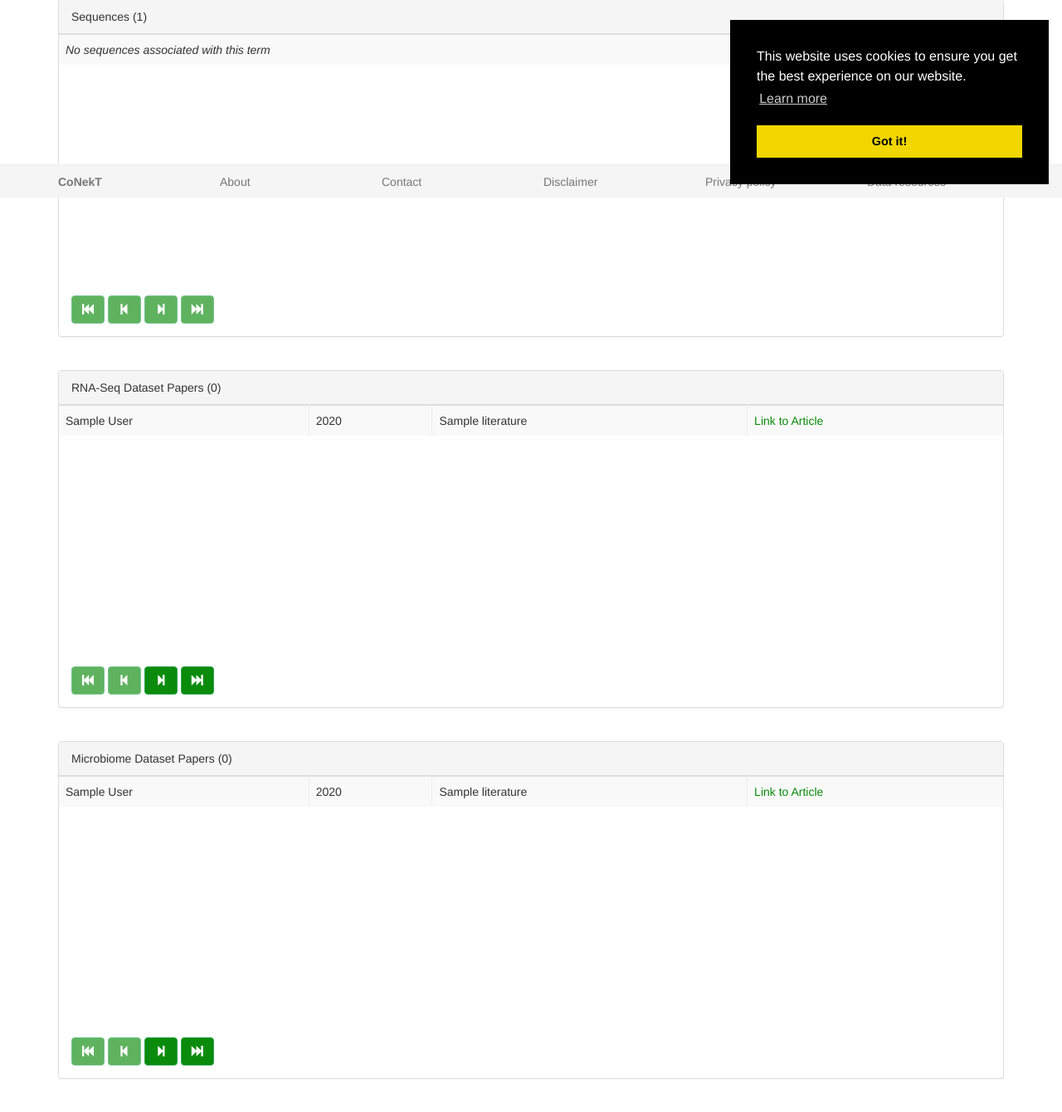
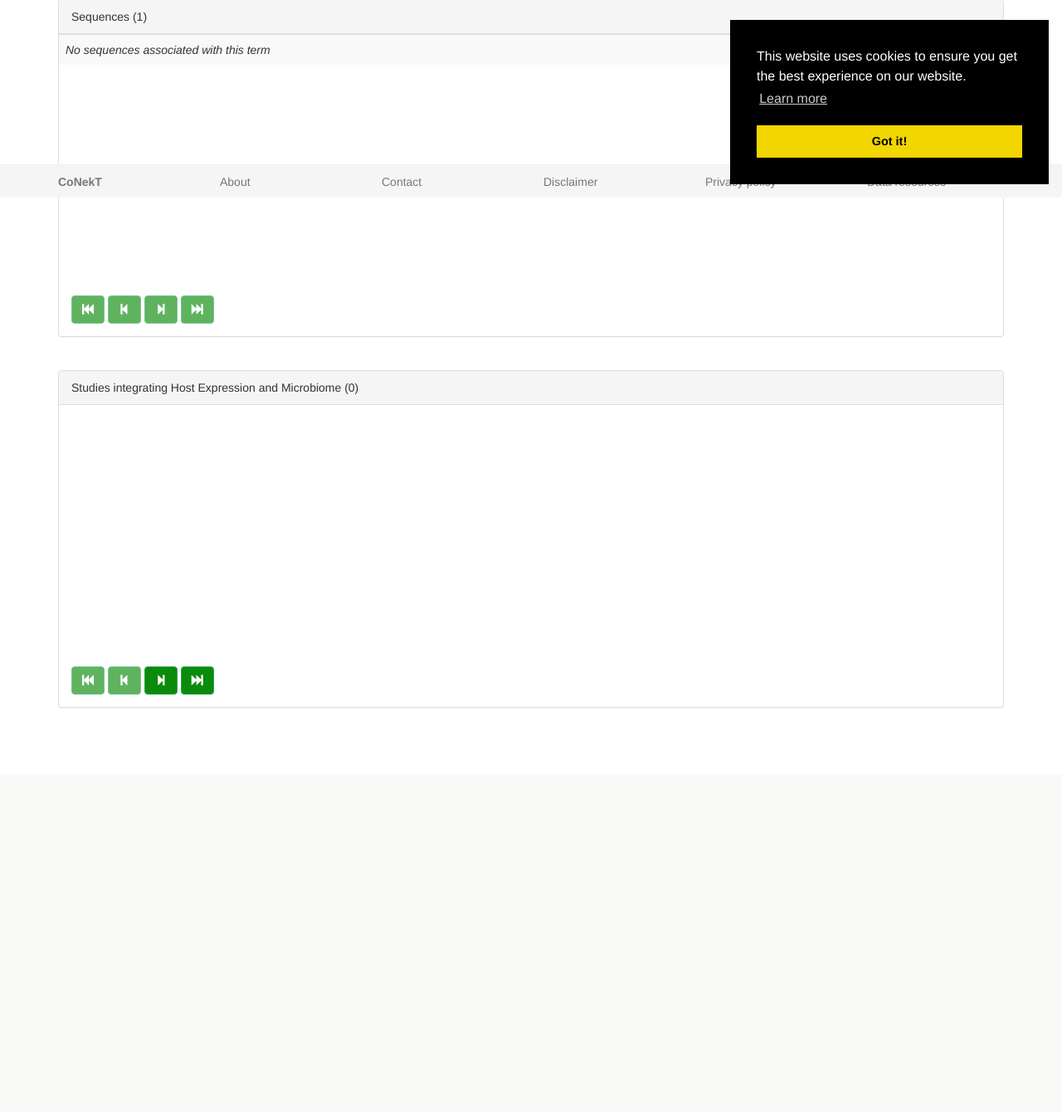
Before and after one commit to SantosRAC/conekt_grasses_microbiome, a Flask app: page /species/view/1 in a window 1280 px wide. Shown: the part 562-1902 px from the top of the page at 83% size. After the commit the page ends 1415 px from the top, so only its background shows below. Run offline with Flask 3, Linux system fonts and the light colour scheme; tables that the repository leaves empty hold one stand-in row (values such as "Sample post"); data that the repository does not hold is empty; parts of the project's set-up code (start-up, migrations or seed data) failed here and were passed over; some libraries are stand-ins or nearby versions.

Commit message:
Listing studies and OTUs in paginated tables

```diff
--- a/CoNekT_Grasses_Microbiome/conekt/templates/species.html
+++ b/CoNekT_Grasses_Microbiome/conekt/templates/species.html
@@ -51,9 +51,7 @@
 
         {{ macro.pagination('Sequences', url_for('species.species_sequences', species_id=species.id), species.sequence_count, none, 'species') }}
 
-        {{ macro.pagination('RNA-Seq Dataset Papers', url_for('species.species_expression_papers', species_id=species.id), 0, none, 'species') }}
-
-        {{ macro.pagination('Microbiome Dataset Papers', url_for('species.species_microbiome_papers', species_id=species.id), 0, none, 'species') }}
+        {{ macro.pagination('Studies integrating Host Expression and Microbiome', url_for('study.species_studies', species_id=species.id, study_type='expression_metataxonomics'), 0, none, 'studies') }}
 
     {% elif all_species %}
         <ol class="breadcrumb">
--- a/CoNekT_Grasses_Microbiome/conekt/templates/study.html
+++ b/CoNekT_Grasses_Microbiome/conekt/templates/study.html
@@ -9,6 +9,7 @@
 {% endblock %}
 
 {% block container %}
+{% import 'macros/pagination.html' as macro %}
 
 <div class="top-pad">
 
@@ -25,6 +26,8 @@
             <br />
         {% endif %}
         <br />
+
+        {{ macro.pagination('OTUs', url_for('study.study_otus', study_id=study.id), 0, none, 'otus') }}
 
     {% elif all_studies %}
         <ol class="breadcrumb">
```
